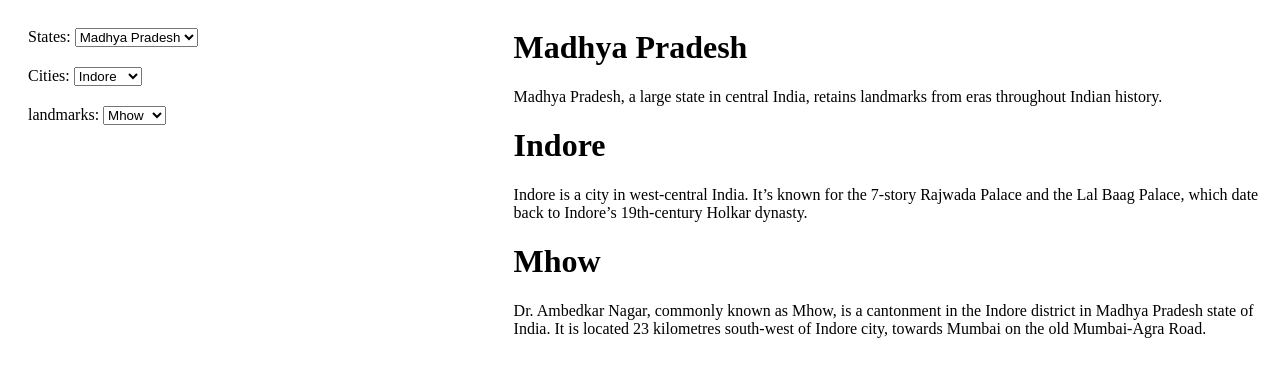
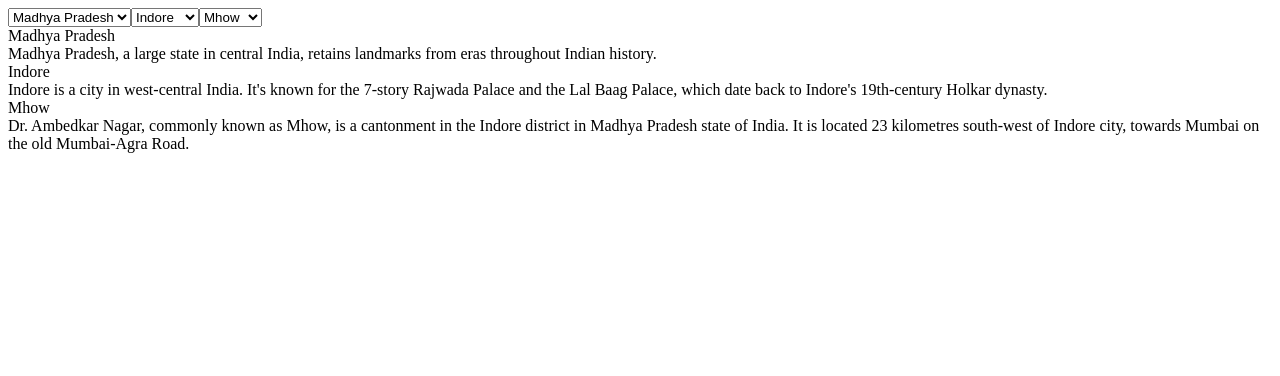
Before and after one commit to acciojob/dropdown-react-tauheed0110, a React app: page / in a window 1280 px wide. Shown: the top 376 px of the page. Built offline with nearby package versions, Linux system fonts and the light colour scheme.

Commit message:
file changed

```diff
--- a/src/components/App.js
+++ b/src/components/App.js
@@ -1,247 +1,294 @@
-import React, { useState,useReducer, useEffect } from "react";
-import "./../styles/App.css";
+import React, { useState } from "react";
+import "../styles/App.css";
 
+const states = [
+  {
+    name: "Madhya Pradesh",
+    description:
+      "Madhya Pradesh, a large state in central India, retains landmarks from eras throughout Indian history.",
+    city: [
+      {
+        name: "Indore",
+        description:
+          "Indore is a city in west-central India. It's known for the 7-story Rajwada Palace and the Lal Baag Palace, which date back to Indore's 19th-century Holkar dynasty.",
+        landmarks: [
+          {
+            name: "Mhow",
+            description:
+              "Dr. Ambedkar Nagar, commonly known as Mhow, is a cantonment in the Indore district in Madhya Pradesh state of India. It is located 23 kilometres south-west of Indore city, towards Mumbai on the old Mumbai-Agra Road.",
+          },
+          {
+            name: "Dewas",
+            description:
+              "Dewas is a city in the Malwa region of the Indian state of Madhya Pradesh. The municipality was formerly the seat of two princely states during the British Raj, Dewas Junior state and Dewas Senior state, ruled by the Puar clan of Maratha.",
+          },
+        ],
+      },
+      {
+        name: "Bhopal",
+        description:
+          "DBhopal is a city in the central Indian state of Madhya Pradesh. It's one of India's greenest city. There are two main lakes, the Upper Lake and the Lower Lake.",
+        landmarks: [
+          {
+            name: "MANIT",
+            description:
+              "Maulana Azad National Institute of Technology Bhopal is a public technical university located in Bhopal, Madhya Pradesh, India. It is part of a group of publicly funded institutions in India known as National Institutes of Technology. ",
+          },
+          {
+            name: "Berasia",
+            description:
+              "Berasia is a landmark and a nagar palika in Bhopal district in the state of Madhya Pradesh, India. ",
+          },
+        ],
+      },
+      {
+        name: "Gwalior",
+        description:
+          "Gwalior is a city in the central Indian state of Madhya Pradesh. It's known for its palaces and temples, including the Sas Bahu Ka Mandir intricately carved Hindu temple. ",
+        landmarks: [
+          {
+            name: "Ajaypur",
+            description: "Little less known city Ajaypur.",
+          },
+        ],
+      },
+    ],
+  },
+  {
+    name: "Jharkhand",
+    description:
+      "Jharkhand is a state in eastern India. It's known for its waterfalls, the elegant Jain temples of Parasnath Hill and the elephants and tigers of Betla National Park.",
+    city: [
+      {
+        name: "Dhanbad",
+        description:
+          "Dhanbad is the second-most populated city in the Indian state of Jharkhand. It ranks as the 33rd largest city in India and is the 42nd largest million-plus urban agglomeration in India. It is the 96th fastest growing urban area of the world by the City Mayors Foundation.",
+        landmarks: [
+          {
+            name: "IIT(ISM) Dhanbad",
+            description:
+              "Indian Institute of Technology (Indian School of Mines) Dhanbad is a public technical and research university located in Dhanbad, India. It is an Institute of National Importance. IIT has 18 academic departments covering Engineering,",
+          },
+          {
+            name: "Hirapur",
+            description:
+              "Hirapur is a census landmark in Balaghat district in the Indian state of Madhya Pradesh.",
+          },
+        ],
+      },
+      {
+        name: "Wasseypur",
+        description:
+          "Wasseypur is a neighbourhood in the city of Dhanbad in Dhanbad Sadar subdivision of Dhanbad district in the state of Jharkhand in India. ",
+        landmarks: [
+          {
+            name: "Pandey muhalla",
+            description:
+              "Located behind the dhanbad junction is must visit place.",
+          },
+          {
+            name: "MPI Hall",
+            description: "Space for everyone",
+          },
+        ],
+      },
+      {
+        name: "Hazaribagh",
+        description:
+          "Hazaribagh is a city and a municipal corporation in Hazaribagh district in the Indian state of Jharkhand. It is the divisional headquarters of North Chotanagpur division.",
+        landmarks: [
+          {
+            name: "Shaheed Nirmal Mahto Park",
+            description: "Famous for its giant dinosaur structure",
+          },
+          {
+            name: "Gandhi Maidan",
+            description: "Ideal for conduction major events",
+          },
+        ],
+      },
+    ],
+  },
+  {
+    name: "Assam",
+    description:
+      "Assam is a state in northeastern India known for its wildlife, archeological sites and tea plantations. ",
+    city: [
+      {
+        name: "Guwhati",
+        description:
+          "Guwahati is a sprawling city beside the Brahmaputra River in the northeast Indian state of Assam. It's known for holy sites like the hilltop Kamakhya Temple,",
+        landmarks: [
+          {
+            name: "Ganesh Guri",
+            description: "Famous because of PVR city center.",
+          },
+          {
+            name: "Kalyani Nagar",
+            description: "located near famous Lakshmi Nagar",
+          },
+        ],
+      },
+      {
+        name: "dimapur",
+        description:
+          "Dimapur is a city in Nagaland, India. It is the most populous city of Nagaland and also the most densely populated city in the state with an estimated population of about 250,000.",
+        landmarks: [
+          {
+            name: "City Tower",
+            description: "Giant Tower standing by the road since history.",
+          },
+          {
+            name: "Sunday Market",
+            description: "Famous for its weekend Sale on all items.",
+          },
+        ],
+      },
+      {
+        name: "Tezpur",
+        description:
+          "Tezpur is a landmark and urban agglomeration in Sonitpur district, Assam state, India. Tezpur is located on the banks of the river Brahmaputra, 175 kilometres northeast of Guwahati, and is the largest of the north bank landmarks with a population exceeding 100,000 as per Metropolitan Census 2011.",
+        landmarks: [
+          {
+            name: "Bamuni Hills",
+            description: "Best location for photoshoots",
+          },
+          {
+            name: "Bhujkhowa Bazar",
+            description: "Central Market for Tezpur",
+          },
+        ],
+      },
+    ],
+  },
+  {
+    name: "Bihar",
+    description:
+      "Bihar is a state in East India, bordering Nepal. It is divided by the River Ganges, which floods its fertile plains. Important Buddhist pilgrimage sites include the Bodhi Tree in Bodhgaya's Mahabodhi Temple, under which the Buddha allegedly meditated.",
+    city: [
+      {
+        name: "Patna",
+        description:
+          "Patna is an ancient city that sprawls along the south bank of the Ganges River in Bihar, northeast India.",
+        landmarks: [
+          {
+            name: "Sonpur",
+            description:
+              "Sonpur is a city and sub-division in the Indian state of Bihar, situated on the banks of the River Gandak and Ganges River in the Saran District.",
+          },
+          {
+            name: "Maner",
+            description:
+              "Maner also spelled Maner or Maner Sharif, is a satellite landmark in Patna Metropolitan Region, in the Patna district in the Indian state of Bihar. Maner Sharif lies 24 km west of Patna the capital of Bihar on National Highway 30.",
+          },
+        ],
+      },
+      {
+        name: "Gaya",
+        description:
+          "Gaya is a holy city beside the Falgu River, in the northeast Indian state of Bihar. It's known for 18th-century Vishnupad Mandir, a riverside temple with an octagonal shrine. Close by, ancient Mangla Gauri Temple is set on a hilltop. ",
+        landmarks: [
+          {
+            name: "Bakraur",
+            description:
+              "Bakraur, sometimes called Bakrour, is a village located slightly east of Bodh Gaya in the state of Bihar, India. It lies directly across the Phalgu River from the landmark of Bodh Gaya, where Gautama Buddha is said to have attained enlightenment.",
+          },
+          {
+            name: "Barachatti",
+            description:
+              "Barachatti is a block in the Gaya district of Bihar, India. Barachatti contains 141 villages and 13 gram panchayat. Sarwan bazar is the biggest and Nimi is the smallest village of Barachatti. The total population in Barachatti sub-district is 142,534 according to the census during 2011 by Indian Government.",
+          },
+        ],
+      },
+      {
+        name: "Darbhanga",
+        description:
+          "Darbhanga is a city and Municipal Corporation in the Indian state of Bihar. It is the 6th largest city of Bihar, only after Patna, Gaya, Bhagalpur, Muzaffarpur and Purnea. It is the headquarters of Darbhanga district and Darbhanga division and was the seat of the Raj Darbhanga and capital of the Mithila region.",
+        landmarks: [
+          {
+            name: "Singhwara",
+            description: "Famous for its Groundnut Market",
+          },
+          {
+            name: "Jale",
+            description: "Famous for its roasted seads market.",
+          },
+        ],
+      },
+    ],
+  },
+];
 
-const statesData = [{
-	name : "Madhya Pradesh",
-	description:"Madhya Pradesh, a large state in central India, retains landmarks from eras throughout Indian history.",
-	city :[{
-		name : "Indore",
-		description:"Indore is a city in west-central India. It’s known for the 7-story Rajwada Palace and the Lal Baag Palace, which date back to Indore’s 19th-century Holkar dynasty.",
-		landmarks :[{
-			name : "Mhow",
-			description:"Dr. Ambedkar Nagar, commonly known as Mhow, is a cantonment in the Indore district in Madhya Pradesh state of India. It is located 23 kilometres south-west of Indore city, towards Mumbai on the old Mumbai-Agra Road.",
-		},{
-			name : "Dewas",
-			description:"Dewas is a city in the Malwa region of the Indian state of Madhya Pradesh. The municipality was formerly the seat of two princely states during the British Raj, Dewas Junior state and Dewas Senior state, ruled by the Puar clan of Maratha.",
-		}]
-	},{
-		name : "Bhopal",
-		description:"DBhopal is a city in the central Indian state of Madhya Pradesh. It's one of India’s greenest city. There are two main lakes, the Upper Lake and the Lower Lake.",
-		landmarks :[{
-			name : "MANIT",
-			description:"Maulana Azad National Institute of Technology Bhopal is a public technical university located in Bhopal, Madhya Pradesh, India. It is part of a group of publicly funded institutions in India known as National Institutes of Technology. ",
-		},{
-			name: "Berasia",
-			description:"Berasia is a landmark and a nagar palika in Bhopal district in the state of Madhya Pradesh, India. ",
-		}]
-	},{
-		name : "Gwalior",
-		description:"Gwalior is a city in the central Indian state of Madhya Pradesh. It's known for its palaces and temples, including the Sas Bahu Ka Mandir intricately carved Hindu temple. ",
-		landmarks :[{
-			name : "Ajaypur",
-			description:"Little less known city Ajaypur.",
-		}]
-	}]
-},{
-	name : "Jharkhand",
-	description:"Jharkhand is a state in eastern India. It's known for its waterfalls, the elegant Jain temples of Parasnath Hill and the elephants and tigers of Betla National Park.",
-	city :[{
-		name : "Dhanbad",
-		description:"Dhanbad is the second-most populated city in the Indian state of Jharkhand. It ranks as the 33rd largest city in India and is the 42nd largest million-plus urban agglomeration in India. It is the 96th fastest growing urban area of the world by the City Mayors Foundation.",
-		landmarks :[{
-			name : "IIT(ISM) Dhanbad",
-			description:"Indian Institute of Technology (Indian School of Mines) Dhanbad is a public technical and research university located in Dhanbad, India. It is an Institute of National Importance. IIT has 18 academic departments covering Engineering,",
-		},{
-			name : "Hirapur",
-			description:"Hirapur is a census landmark in Balaghat district in the Indian state of Madhya Pradesh.",
-		}]
-	},{
-		name : "Wasseypur",
-		description:"Wasseypur is a neighbourhood in the city of Dhanbad in Dhanbad Sadar subdivision of Dhanbad district in the state of Jharkhand in India. ",
-		landmarks :[{
-			name : "Pandey muhalla",
-			description:"Located behind the dhanbad junction is must visit place.",
-		},{
-			name : "MPI Hall",
-			description:"Space for everyone",
-		}]
-	},{
-		name : "Hazaribagh",
-		description:"Hazaribagh is a city and a municipal corporation in Hazaribagh district in the Indian state of Jharkhand. It is the divisional headquarters of North Chotanagpur division.",
-		landmarks :[{
-			name : "Shaheed Nirmal Mahto Park",
-			description:"Famous for its giant dinosaur structure",
-		},{
-			name : "Gandhi Maidan",
-			description:"Ideal for conduction major events",
-		}]
-	}]
-},{
-	name : "Assam",
-	description:"Assam is a state in northeastern India known for its wildlife, archeological sites and tea plantations. ",
-	city :[{
-		name : "Guwhati",
-		description:"Guwahati is a sprawling city beside the Brahmaputra River in the northeast Indian state of Assam. It’s known for holy sites like the hilltop Kamakhya Temple,",
-		landmarks :[{
-			name : "Ganesh Guri",
-			description:"Famous because of PVR city center.",
-		},{
-			name : "Kalyani Nagar",
-			description:"located near famous Lakshmi Nagar",
-		}]
-	},{
-		name : "dimapur",
-		description:"Dimapur is a city in Nagaland, India. It is the most populous city of Nagaland and also the most densely populated city in the state with an estimated population of about 250,000.",
-		landmarks :[{
-			name : "City Tower",
-			description:"Giant Tower standing by the road since history.",
-		},{
-			name : "Sunday Market",
-			description:"Famous for its weekend Sale on all items.",
-		}]
-	},{
-		name : "Tezpur",
-		description:"Tezpur is a landmark and urban agglomeration in Sonitpur district, Assam state, India. Tezpur is located on the banks of the river Brahmaputra, 175 kilometres northeast of Guwahati, and is the largest of the north bank landmarks with a population exceeding 100,000 as per Metropolitan Census 2011.",
-		landmarks :[{
-			name : "Bamuni Hills",
-			description:"Best location for photoshoots",
-		},{
-			name : "Bhujkhowa Bazar",
-			description:"Central Market for Tezpur",
-		}]
-	}]
-},{
-	name : "Bihar",
-	description:"Bihar is a state in East India, bordering Nepal. It is divided by the River Ganges, which floods its fertile plains. Important Buddhist pilgrimage sites include the Bodhi Tree in Bodhgaya's Mahabodhi Temple, under which the Buddha allegedly meditated.",
-	city :[{
-		name : "Patna",
-		description:"Patna is an ancient city that sprawls along the south bank of the Ganges River in Bihar, northeast India.",
-		landmarks :[{
-			name : "Sonpur",
-			description:"Sonpur is a city and sub-division in the Indian state of Bihar, situated on the banks of the River Gandak and Ganges River in the Saran District.",
-		},{
-			name : "Maner",
-			description:"Maner also spelled Maner or Maner Sharif, is a satellite landmark in Patna Metropolitan Region, in the Patna district in the Indian state of Bihar. Maner Sharif lies 24 km west of Patna the capital of Bihar on National Highway 30.",
-		}]
-	},{
-		name : "Gaya",
-		description:"Gaya is a holy city beside the Falgu River, in the northeast Indian state of Bihar. It’s known for 18th-century Vishnupad Mandir, a riverside temple with an octagonal shrine. Close by, ancient Mangla Gauri Temple is set on a hilltop. ",
-		landmarks :[{
-			name : "Bakraur",
-			description:"Bakraur, sometimes called Bakrour, is a village located slightly east of Bodh Gaya in the state of Bihar, India. It lies directly across the Phalgu River from the landmark of Bodh Gaya, where Gautama Buddha is said to have attained enlightenment.",
-		},{
-			name : "Barachatti",
-			description:"Barachatti is a block in the Gaya district of Bihar, India. Barachatti contains 141 villages and 13 gram panchayat. Sarwan bazar is the biggest and Nimi is the smallest village of Barachatti. The total population in Barachatti sub-district is 142,534 according to the census during 2011 by Indian Government.",
-		}]
-	},{
-		name : "Darbhanga",
-		description:"Darbhanga is a city and Municipal Corporation in the Indian state of Bihar. It is the 6th largest city of Bihar, only after Patna, Gaya, Bhagalpur, Muzaffarpur and Purnea. It is the headquarters of Darbhanga district and Darbhanga division and was the seat of the Raj Darbhanga and capital of the Mithila region.",
-		landmarks :[{
-			name : "Singhwara",
-			description:"Famous for its Groundnut Market",
-		},{
-			name : "Jale",
-			description:"Famous for its roasted seads market.",
-		}]
-	}]
-}];
+function App() {
+  const [selectedState, setSelectedState] = useState(0); // Default to first state
+  const [selectedCity, setSelectedCity] = useState(0); // Default to first city
+  const [selectedLandmark, setSelectedLandmark] = useState(0); // Default to first landmark
 
+  const handleStateChange = (event) => {
+    setSelectedState(parseInt(event.target.value, 10)); // Convert value to integer
+    setSelectedCity(0); // Reset city when state changes
+    setSelectedLandmark(0); // Reset landmark when state changes
+  };
 
-function App()
-{
-	const [states, setStates] = useState(null);
-	const [stateData, setStateData] = useState({name: "", description: ""});
-	const [cities, setCities] = useState(null);
-	const [cityData, setCityData] = useState({name: "", description: ""});
-	const [landmarks, setLandMarks] = useState(null);
-	const [landmarkData, setLandmarkData] = useState({name: "", description: ""});
-
-	function handleStateChange(e){
-		const stateName = e.target.value;
-		const stateFound = states.find(state =>  state.name === stateName);
-
-		if(stateFound){
-			setStateData({name: stateFound.name, description: stateFound.description});
-			// now set the cities as well.
-			setCities(stateFound.city);
-			setCityData({name: stateFound.city[0].name, description: stateFound.city[0].description});
-			// setlandmarks as well.
-			setLandMarks(stateFound.city[0].landmarks);
-			setLandmarkData({name: stateFound.city[0].landmarks[0].name, description: stateFound.city[0].landmarks[0].description})
-		}
-	}
-	function handleCityChange(e){
-		const cityName = e.target.value;
-		const cityFound = cities.find(city => city.name === cityName);
-		if(cityFound){
-			setCityData({name: cityFound.name, description: cityFound.description});
-			// set the landmarks
-			setLandMarks(cityFound.landmarks);
-			setLandmarkData({name: cityFound.landmarks[0].name, description: cityFound.landmarks[0].description})
-		}
-	}
-	function handleLandmarkChange(e){
-		const landName = e.target.value;
-		const landFound = landmarks.find(land => land.name == landName);
-		if(landFound){
-			setLandmarkData({name: landFound.name, description: landFound.description});
-		}
-	}
-	useEffect(()=>{
-		// feel like you are fetching data from API.
-		setStates(statesData);
-		setStateData({name: statesData[0].name, description: statesData[0].description});
-		// set the 0th city as well
-		setCities(statesData[0].city);
-		setCityData({name: statesData[0].city[0].name, description: statesData[0].city[0].description})
-		// // set the 0th landmark
-		setLandMarks(statesData[0].city[0].landmarks);
-		setLandmarkData({name: statesData[0].city[0].landmarks[0].name, description: statesData[0].city[0].landmarks[0].description})
-
-	}, []);
+  const handleCityChange = (event) => {
+    setSelectedCity(parseInt(event.target.value, 10)); // Convert value to integer
+    setSelectedLandmark(0); // Reset landmark when city changes
+  };
 
   return (
-	<div id="main">
-		<form>
-			<div className="formItem">
-				<label htmlFor="state">States: </label>
-				<select id="state" value={stateData.name} onChange={(e)=>{handleStateChange(e)}}>
+    <div>
+      <select id="state" value={selectedState} onChange={handleStateChange}>
+        {states.map((state, index) => (
+          <option key={index} value={index}>
+            {state.name}
+          </option>
+        ))}
+      </select>
+
+      <select id="city" value={selectedCity} onChange={handleCityChange}>
+        {states[selectedState].city.map((city, index) => (
+          <option key={index} value={index}>
+            {city.name}
+          </option>
+        ))}
+      </select>
+
+      <select
+        id="landmark"
+        value={selectedLandmark}
+        onChange={(event) =>
+          setSelectedLandmark(parseInt(event.target.value, 10))
+        }
+      >
+        {states[selectedState].city[selectedCity].landmarks.map(
+          (landmark, index) => (
+            <option key={index} value={index}>
+              {landmark.name}
+            </option>
+          )
+        )}
+      </select>
+
+      <div id="state-title">{states[selectedState].name}</div>
+      <div id="state-description">{states[selectedState].description}</div>
+      <div id="city-title">{states[selectedState].city[selectedCity].name}</div>
+      <div id="city-description">
+        {states[selectedState].city[selectedCity].description}
+      </div>
+      <div id="landmark-title">
         {
-						states && states.map((state, index)=>{
-							return <option key={index} value={state.name}>{state.name}</option>
-						})
+          states[selectedState].city[selectedCity].landmarks[selectedLandmark]
+            .name
         }
-				</select>
       </div>
-			<div className="formItem">
-				<label htmlFor="">Cities: </label>
-				<select id="city" value={cityData.name} onChange={(e)=>{handleCityChange(e)}}>
+      <div id="landmark-description">
         {
-						cities && cities.map((city, index) => {
-							return <option key={index} value={city.name}>{city.name}</option>
-						})
+          states[selectedState].city[selectedCity].landmarks[selectedLandmark]
+            .description
         }
-				</select>
-			</div>
-			<div className="formItem">
-				<label htmlFor="">landmarks: </label>
-				<select id="landmark" value={landmarkData.name} onChange={(e)=>{handleLandmarkChange(e)}}>
-					{
-						landmarks && landmarks.map((landmark, index) => {
-							return <option key={index} value={landmark.name}>{landmark.name}</option>
-						})
-					}
-				</select>
-			</div>
-		</form>
-		<div className="displayBoard">
-			<div>
-				<h1 id="state-title">{stateData.name && stateData.name}</h1>
-				<p id="state-description">{stateData.description && stateData.description}</p>
-			</div>
-			<div>
-				<h1 id="city-title">{cityData.name && cityData.name}</h1>
-				<p id="city-description">{cityData.description && cityData.description}</p>
-			</div>
-			<div>
-				<h1 id="landmark-title">{landmarkData.name && landmarkData.name}</h1>
-				<p id="landmark-description">{landmarkData.description && landmarkData.description}</p>
-			</div>
       </div>
     </div>
   );
 }
 
-
 export default App;
```
Lines whose indentation alone changed are shown as unchanged.
